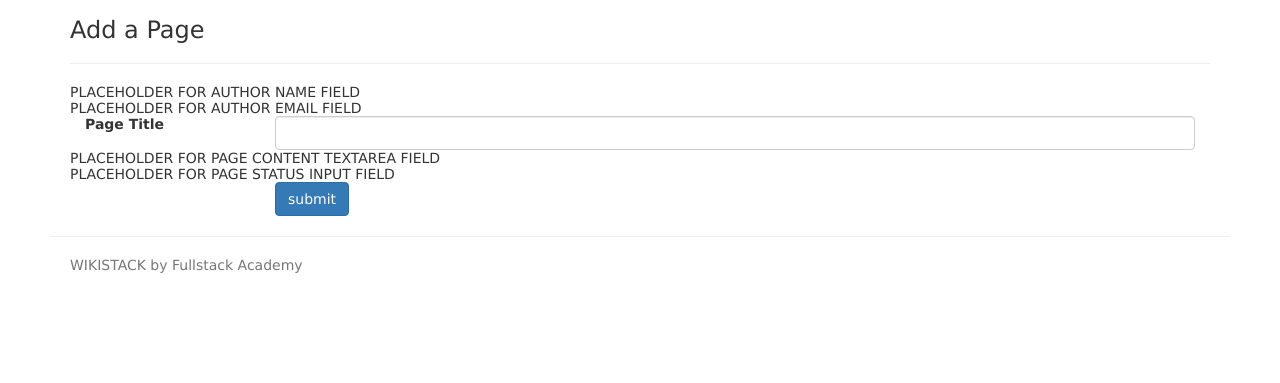
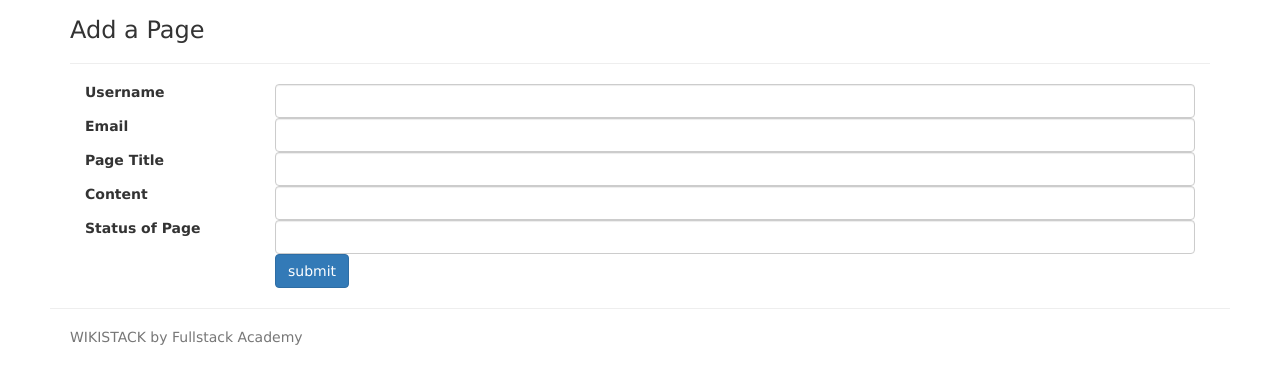
Before and after one commit to mlisonek98/wikistack, a website: page views/addpage.html in a window 1280 px wide. Shown: the part 53-436 px from the top of the page. Drawn offline with nearby package versions, Linux system fonts and the light colour scheme; files that its build step writes are made by us from their sources.

Commit message:
posted a new form

```diff
--- a/routes/index.js
+++ b/routes/index.js
@@ -5,4 +5,8 @@ module.exports = router;
 const wikiRouter = require('./wiki.js');
 const userRouter = require('./user.js');
 
-router.use('/', wikiRouter);
+router.use('/wiki', wikiRouter);
+
+router.get('/', function(req,res,next){
+  res.render('index')
+})
--- a/views/addpage.html
+++ b/views/addpage.html
@@ -5,9 +5,19 @@
   <hr>
   <form method="POST" action="/wiki/">
 
-    <div>PLACEHOLDER FOR AUTHOR NAME FIELD</div>
+    <div class="form-group">
+      <label for="username" class="col-sm-2 control-label">Username</label>
+      <div class="col-sm-10">
+        <input name="username" type="text" class="form-control"/>
+      </div>
+    </div>
 
-    <div>PLACEHOLDER FOR AUTHOR EMAIL FIELD</div>
+    <div class="form-group">
+      <label for="email" class="col-sm-2 control-label">Email</label>
+      <div class="col-sm-10">
+        <input name="email" type="text" class="form-control"/>
+      </div>
+    </div>
 
     <div class="form-group">
       <label for="title" class="col-sm-2 control-label">Page Title</label>
@@ -16,9 +26,19 @@
       </div>
     </div>
 
-    <div>PLACEHOLDER FOR PAGE CONTENT TEXTAREA FIELD</div>
+    <div class="form-group">
+      <label for="content" class="col-sm-2 control-label">Content</label>
+      <div class="col-sm-10">
+        <input name="content" type="text" class="form-control"/>
+      </div>
+    </div>
 
-    <div>PLACEHOLDER FOR PAGE STATUS INPUT FIELD</div>
+    <div class="form-group">
+      <label for="status" class="col-sm-2 control-label">Status of Page</label>
+      <div class="col-sm-10">
+        <input name="status" type="text" class="form-control"/>
+      </div>
+    </div>
 
     <div class="col-sm-offset-2 col-sm-10">
       <button type="submit" class="btn btn-primary">submit</button>
```
Also changed, not shown: routes/wiki.js (+15 -3 lines).
